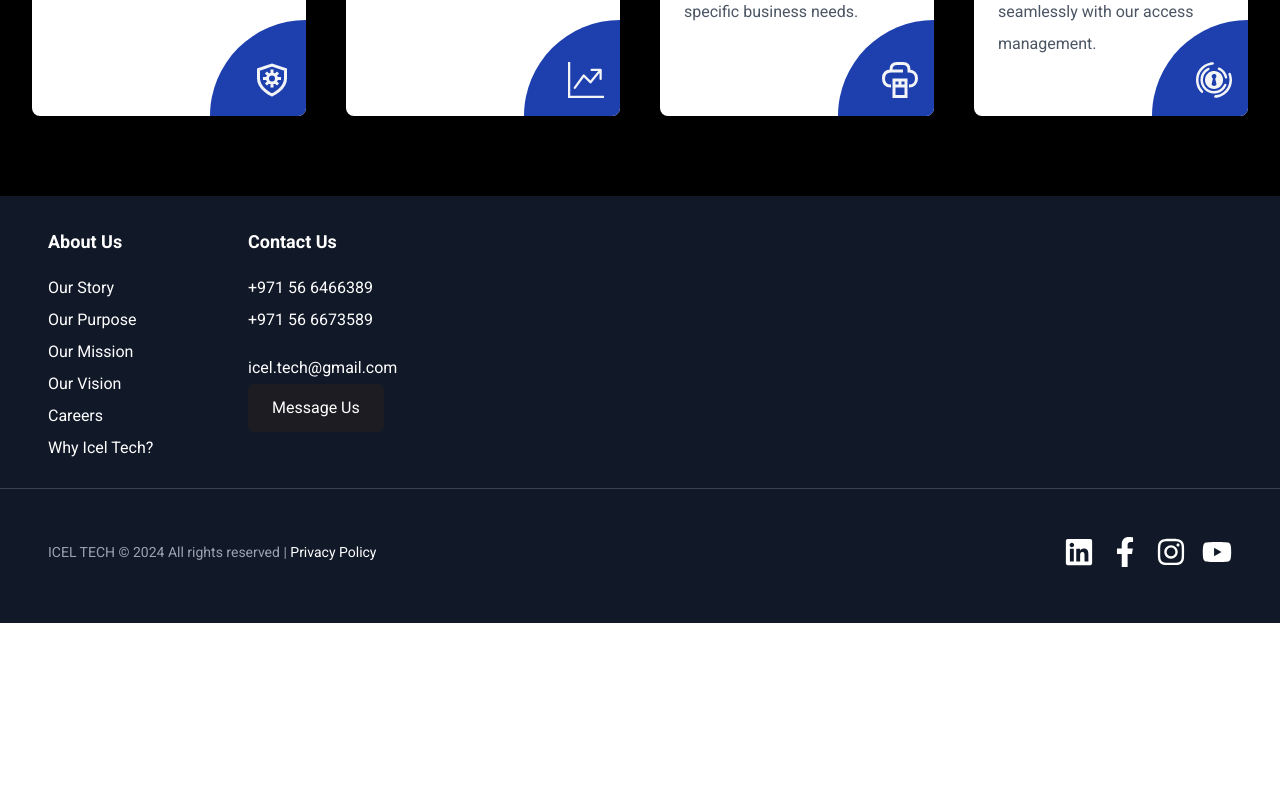
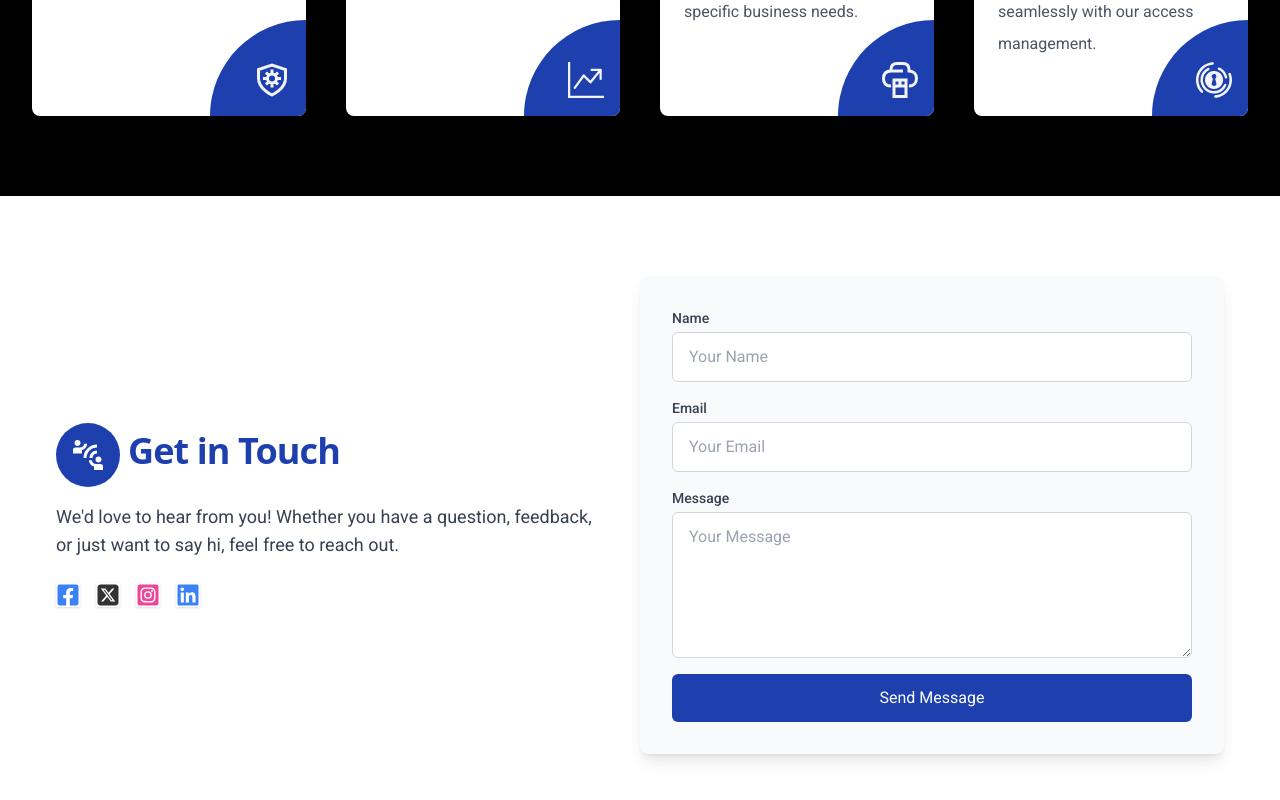
Before and after one commit to shoibaldas/next-job-app, a Next.js app: page / in a window 1280 px wide. Shown: the part 1968-2768 px from the top of the page. Before the commit the page ends 2591 px from the top, so only its background shows below. Built offline with nearby package versions, Linux system fonts and the light colour scheme.

Commit message:
contact section added

```diff
--- a/src/app/page.jsx
+++ b/src/app/page.jsx
@@ -1,6 +1,7 @@
 'use client';
 import AboutSection from "@/components/AboutSection";
 import Carousel from "@/components/Carousel";
+import ContactSection from "@/components/ContactSection";
 import ServicesSection from "@/components/ServicesSection";
 import Image from 'next/image';
 
@@ -38,6 +39,9 @@ const Home = () => {
           <ServicesSection></ServicesSection>
         </div>
       </div>
+      <div className="px-4 py-16 mx-auto sm:max-w-xl md:max-w-full lg:max-w-screen-2xl md:px-10 lg:px-8 lg:py-20">
+        <ContactSection/>
+      </div>
       {/* <div className="container mx-auto h-full">Home Page1</div> */}
     </section>
   );
--- a/src/components/AboutSection.jsx
+++ b/src/components/AboutSection.jsx
@@ -47,7 +47,7 @@ const AboutSection = () => {
                     </p>
                 </div>
                 <div>
-                    <Link href="/services" className="inline-flex items-center rounded-md font-semibold px-3 py-1 transition-colors duration-200 text-gray-300 bg-blue-800 hover:bg-blue-600"
+                    <Link href="/services" className="inline-flex items-center rounded-md font-semibold px-3 py-1 transition-colors duration-200 text-white bg-blue-800 hover:bg-blue-600"
                     >
                         <span className="mx-2">Discover More About Us</span>
                         <div
--- /dev/null
+++ b/src/components/ContactSection.jsx
@@ -0,0 +1,61 @@
+import React from 'react';
+import { MdConnectWithoutContact } from "react-icons/md";
+import { FaFacebookSquare, FaInstagramSquare, FaLinkedin } from "react-icons/fa";
+import { FaSquareXTwitter } from "react-icons/fa6";
+import Link from 'next/link';
+
+const ContactSection = () => {
+    return (
+        <div className="flex flex-col md:flex-row items-center justify-between px-6">
+            <div className="md:w-1/2 w-full md:pr-8 mb-8 md:mb-0">
+
+                <div className="flex">
+                    <div className="flex justify-center items-center text-4xl w-16 h-16 rounded-full bg-blue-800 text-white mb-4">
+                        <MdConnectWithoutContact />
+                    </div>
+                    <div>
+                        <h2 className="max-w-lg mt-2 px-2 mb-4 font-sans text-3xl font-bold tracking-tight text-blue-800 sm:text-2xl sm:leading-none lg:text-4xl">Get in Touch</h2>
+                    </div>
+                </div>
+                <p className="text-gray-700 text-lg mb-6">
+                    We'd love to hear from you! Whether you have a question, feedback, or just want to say hi, feel free to reach out.
+                </p>
+                <div className="flex space-x-4">
+                    <Link href="#" className="text-blue-500 hover:text-blue-600 shadow">
+                        <FaFacebookSquare className="text-2xl" />
+                    </Link>
+                    <Link href="#" className="text-black- hover:text-gray-800 shadow">
+                        <FaSquareXTwitter className="text-2xl" />
+                    </Link>
+                    <Link href="#" className="text-pink-500 hover:text-pink-600 shadow">
+                        <FaInstagramSquare className="text-2xl"/>
+                    </Link>
+                    <Link href="#" className="text-blue-500 hover:text-blue-600 shadow">
+                        <FaLinkedin className="text-2xl"/>
+                    </Link>
+                </div>
+            </div>
+            <div className="md:w-1/2 w-full bg-gray-50 shadow-lg rounded-lg p-6 md:p-8">
+                <form>
+                    <div className="mb-4">
+                        <label for="name" className="block text-sm font-medium text-gray-700">Name</label>
+                        <input type="text" id="name" className="mt-1 block w-full px-4 py-2 border border-gray-300 rounded-md focus:ring-blue-500 focus:border-blue-500" placeholder="Your Name" />
+                    </div>
+                    <div className="mb-4">
+                        <label for="email" className="block text-sm font-medium text-gray-700">Email</label>
+                        <input type="email" id="email" className="mt-1 block w-full px-4 py-2 border border-gray-300 rounded-md focus:ring-blue-500 focus:border-blue-500" placeholder="Your Email" />
+                    </div>
+                    <div className="mb-4">
+                        <label for="message" className="block text-sm font-medium text-gray-700">Message</label>
+                        <textarea id="message" rows="4" className="mt-1 block w-full px-4 py-2 border border-gray-300 rounded-md focus:ring-blue-500 focus:border-blue-500" placeholder="Your Message"></textarea>
+                    </div>
+                    <button type="submit" className="w-full bg-blue-800 text-white py-2 px-4 rounded-md hover:bg-blue-700">
+                        Send Message
+                    </button>
+                </form>
+            </div>
+        </div>
+    )
+}
+
+export default ContactSection
--- a/src/components/ServicesSection.jsx
+++ b/src/components/ServicesSection.jsx
@@ -53,7 +53,7 @@ const ServicesSection = () => {
                     </p>
                 </div>
                 <div>
-                    <Link href="/services" className="inline-flex items-center rounded-md font-semibold px-3 py-1 transition-colors duration-200 text-gray-300 bg-blue-800 hover:bg-blue-600"
+                    <Link href="/services" className="inline-flex items-center rounded-md font-semibold px-3 py-1 transition-colors duration-200 text-white bg-blue-800 hover:bg-blue-600"
                     >
                         <span className="mx-2">View All Services</span>
                         <div
```
